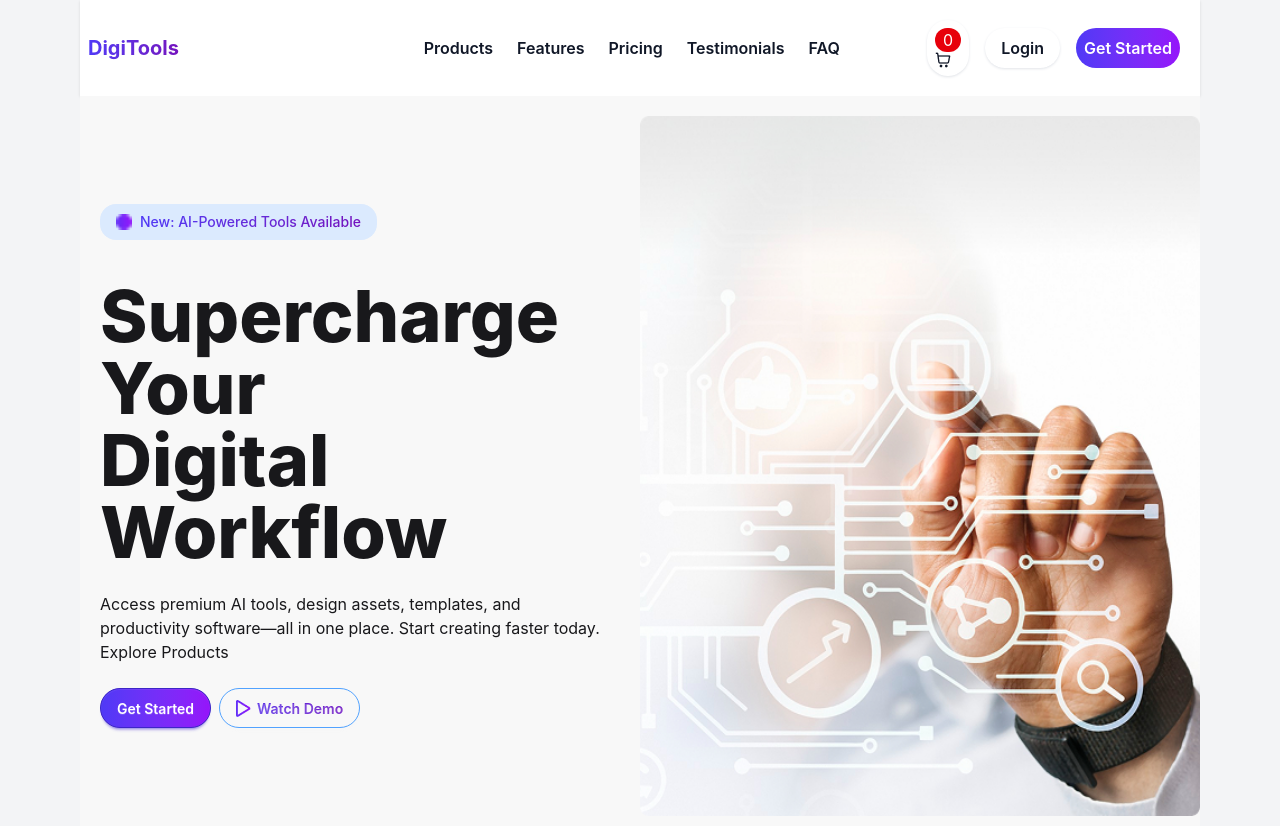
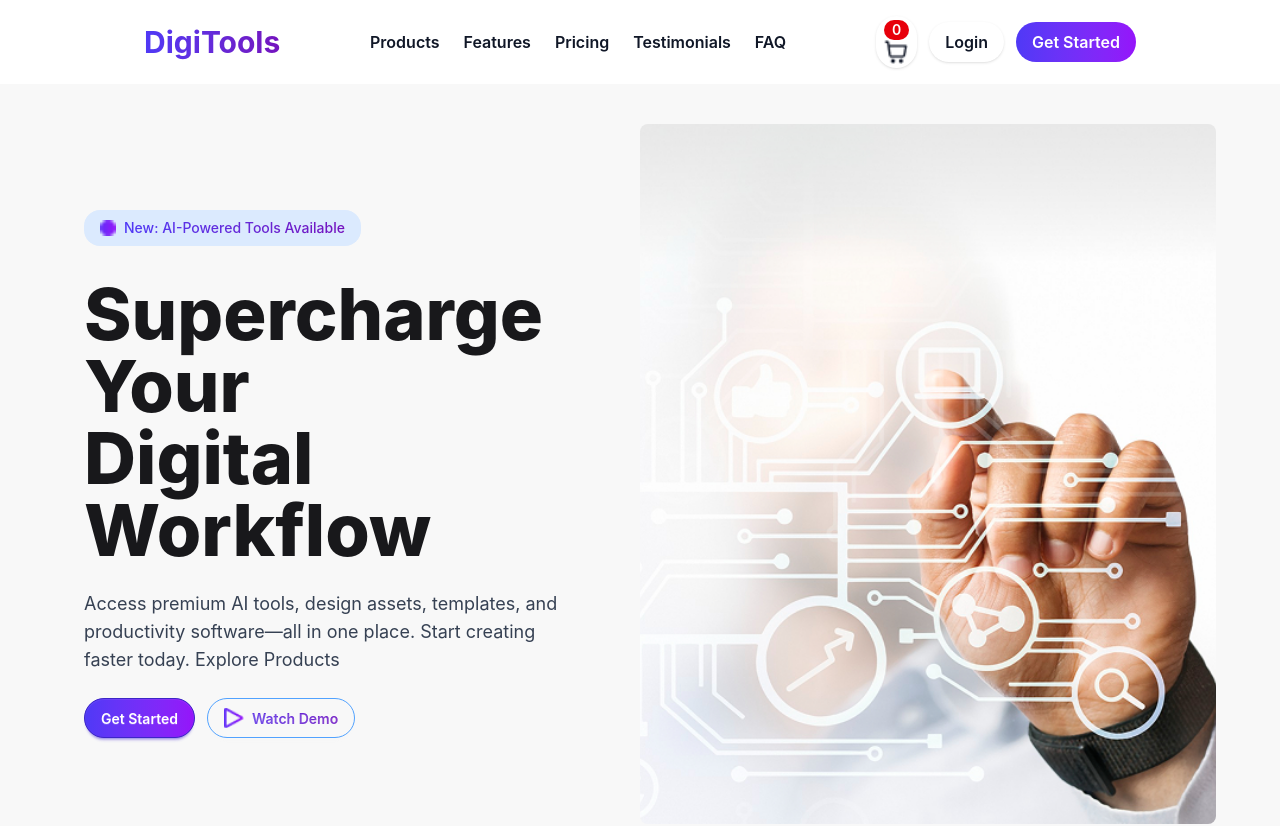
Before and after one commit to mhk432/Digital-Tools-Buying-Website-B-13, a React (Vite) app: page / in a window 1280 px wide. Shown: the top 826 px of the page. Built offline with nearby package versions, Linux system fonts and the light colour scheme.

Commit message:
added recponcive

```diff
--- a/src/App.jsx
+++ b/src/App.jsx
@@ -9,6 +9,8 @@ import Products from './components/products/Products'
 import { ToastContainer } from 'react-toastify'
 import TransparentPricing from './components/Transparent Pricing/TransparentPricing'
 import RedayTranceFrom from './components/RedytoTranceFrom/RedayTranceFrom'
+import Footer from './components/Footer'
+
 
 
 
@@ -37,6 +39,8 @@ function App() {
       <TransparentPricing></TransparentPricing>
       <RedayTranceFrom></RedayTranceFrom>
 
+          <Footer></Footer>
+
 
            <ToastContainer />
 
--- /dev/null
+++ b/src/components/Footer.jsx
@@ -0,0 +1,86 @@
+import React from 'react';
+
+import instra from '../assets/Instagram (1).png'
+import x from '../assets/fi_5968958.png'
+
+
+const Footer = () => {
+  return (
+    <div className=' '>
+      <div className=' bg-black'>
+
+        <footer className=" footer sm:footer-horizontal
+      overflow-hidden    p-20">
+          <aside>
+            <h1 className='text-4xl font-bold text-white mb-2'>DigiTools</h1>
+            <p className=' text-white'>
+              Premium digital tools for creators, <br /> professionals,
+              and businesses. Work smarter <br /> with our suite of powerful tools.
+            </p>
+          </aside>
+          <nav>
+            <h6 className="text-white footer-title text-xl">Product</h6>
+            <a className=" text-white link link-hover">Features</a>
+            <a className=" text-white link link-hover">Pricing</a>
+            <a className=" text-white link link-hover">Integrations</a>
+            <a className=" text-white link link-hover ">Templates</a>
+          </nav>
+          <nav>
+            <h6 className="footer-title text-white text-xl">Company</h6>
+            <a className="text-white link link-hover">About us</a>
+            <a className="text-white link link-hover">Contact</a>
+            <a className="text-white link link-hover">Blog</a>
+            <a className="text-white link link-hover">Press</a>
+
+          </nav>
+          <nav>
+            <h6 className="footer-title text-white text-xl">Resources</h6>
+            <a className="text-white link link-hover">Documentation</a>
+            <a className="text-white link link-hover">Community</a>
+            <a className="text-white link link-hover">Help Center</a>
+          </nav>
+
+          <nav className='  '>
+            <a className="link link-hover text-2xl text-white">Social Links</a>
+
+            <div className='flex gap-4 mt-2 '>
+              <a href=""><img src={instra} alt="" className='bg-white p-2 rounded-full w-max' /></a>
+              <a href=""><img className='bg-white p-2 rounded-full w-max' src={x} alt="" /></a>
+              <a href=""> <svg
+                xmlns="http://www.w3.org/2000/svg"
+                width="35"
+                height="35"
+                viewBox="0 0 24 24"
+                className=" bg-white p-2 rounded-full w-max">
+                <path
+                  d="M9 8h-3v4h3v12h5v-12h3.642l.358-4h-4v-1.667c0-.955.192-1.333 1.115-1.333h2.885v-5h-3.808c-3.596 0-5.192 1.583-5.192 4.615v3.385z"></path>
+              </svg></a>
+            </div>
+
+
+          </nav>
+
+        </footer>
+        <div className="pb-5 divider divider-start px-20
+         before:bg-gray-500 after:bg-gray-500 text-white">
+
+        </div >
+          <div className='pb-20 flex px-20 justify-between items-center gap-4 text-gray-200 '>
+            <div>
+               <p className='text-center text-sm text-gray-200'>Copyright © 2026 - All right reserved by DigiTools Ltd</p>
+
+            </div>
+            <div className='flex gap-2'>
+              <p>Privacy Policy </p>
+              <p>Policy </p>
+              <p>Cookies</p>
+            </div>
+          </div>
+
+
+      </div>
+    </div>
+  );
+};
+
+export default Footer;
--- a/src/components/RedytoTranceFrom/RedayTranceFrom.jsx
+++ b/src/components/RedytoTranceFrom/RedayTranceFrom.jsx
@@ -4,7 +4,7 @@ const RedayTranceFrom = () => {
     return (
         <div className=' bg-gradient-to-r
           from-[#4F39F6] to-[#9514FA]'>
-            <div className='mx-auto text-center my-10 p-10 mx-20
+            <div className='mx-auto text-center  p-10 mx-20
              '>
                    <h1 className='text-4xl font-extrabold
                    text-center text-white'>Ready to Transform Your Digital Workflow</h1>
--- a/src/components/axtraCard/ExtraCard.jsx
+++ b/src/components/axtraCard/ExtraCard.jsx
@@ -3,22 +3,27 @@ import React from 'react';
 
 const ExtraCard = () => {
     return (
-        <div className='bg-gradient-to-r from-[#4F39F6] to-[#7412be]
-         '>
-            <div className='mx-20 flex text-center justify-between px-30 py-20'>
-                <div className=''>
-              <h2 className='text-5xl font-extrabold text-white' >50K+</h2>
+       <div className="bg-gradient-to-r from-[#4F39F6] to-[#7412be]">
+  <div className=" mx-auto px-4 sm:px-8 lg:px-40 py-12 sm:py-20 flex flex-col sm:flex-row justify-between text-center gap-10 sm:gap-0">
 
-                    <p  className='text-2xl text-white font-medium'>Active Users</p>
+    {/* Active Users */}
+    <div>
+      <h2 className="text-4xl sm:text-5xl font-extrabold text-white">50K+</h2>
+      <p className="text-xl sm:text-2xl text-white font-medium">Active Users</p>
     </div>
+
+    {/* Premium Tools */}
     <div>
-                    <h2 className='text-5xl font-extrabold text-white' >200K+</h2>
-                    <p  className='text-2xl text-white font-medium'>Premium Tools</p>
+      <h2 className="text-4xl sm:text-5xl font-extrabold text-white">200K+</h2>
+      <p className="text-xl sm:text-2xl text-white font-medium">Premium Tools</p>
     </div>
+
+    {/* Rating */}
     <div>
-                    <h2 className='text-5xl font-extrabold text-white'>4.9</h2>
-                    <p className='text-2xl text-white font-medium'>Rating</p>
+      <h2 className="text-4xl sm:text-5xl font-extrabold text-white">4.9</h2>
+      <p className="text-xl sm:text-2xl text-white font-medium">Rating</p>
     </div>
+
   </div>
 </div>
     );
--- a/src/components/banner/Banner.jsx
+++ b/src/components/banner/Banner.jsx
@@ -5,40 +5,50 @@ import Reactangele from '../../assets/Rectangle 4.png'
 
 const Banner = () => {
     return (
-        <div className=" bg-base-200 mx-20">
-            <div className=" flex items-center justify-between
-             flex-col lg:flex-row-reverse gap-2  py-5">
+       <div className="bg-base-200">
+  <div className=" mx-auto px-4 sm:px-8 lg:px-16 py-10 flex flex-col lg:flex-row-reverse items-center gap-8">
+
+    {/* Banner Image */}
     <img
       src={banner}
-                    className="rounded-lg w-2/4 h-[700px]" />
+      alt="Banner"
+      className="rounded-lg w-full lg:w-1/2 h-auto lg:h-[700px] object-cover"
+    />
 
-                <div className='p-5 space-y-10   w-3/6'>
+    {/* Content */}
+    <div className="w-full lg:w-1/2 p-5 space-y-8">
 
-
+      {/* New AI Tools Button */}
       <div>
-                        <button className="   bg-blue-100 transition flex items-center gap-2 px-4 py-2 rounded-2xl text-sm font-medium">
-                            <img src={Reactangele} alt="" className="w-4 h-4 " />
-                           <span className='bg-gradient-to-r from-[#4F39F6] to-[#7412be]
-        bg-clip-text text-transparent'> New: AI-Powered Tools Available</span>
+        <button className="bg-blue-100 transition flex items-center gap-2 px-4 py-2 rounded-2xl text-sm font-medium">
+          <img src={Reactangele} alt="Icon" className="w-4 h-4" />
+          <span className="bg-gradient-to-r from-[#4F39F6] to-[#7412be] bg-clip-text text-transparent">
+            New: AI-Powered Tools Available
+          </span>
         </button>
       </div>
 
-                    <div className=''>
-                        <h1 className="text-7xl font-extrabold  ">Supercharge Your <br /> Digital Workflow </h1>
-                    <p className="py-6 ">
+      {/* Headline */}
+      <div>
+        <h1 className="text-4xl sm:text-5xl lg:text-7xl font-extrabold">
+          Supercharge Your <br /> Digital Workflow
+        </h1>
+        <p className="py-4 sm:py-6 text-gray-700 text-base sm:text-lg">
           Access premium AI tools, design assets, templates, and productivity
-                        software—all in one place. Start creating faster today.
+          software—all in one place. Start creating faster today. Explore Products
+        </p>
 
-                        Explore Products
-                    </p>
-                    <div className=' flex gap-2'>
-                        <button className="btn btn-primary
-         rounded-full text-white font-semibold bg-gradient-to-r
-          from-[#4F39F6] to-[#9514FA]">Get Started</button>
-                        <button className='btn rounded-full border border-blue-400 bg-gradient-to-r from-[#4F39F6] to-[#7412be]
-        bg-clip-text text-transparent'><img src={playButton} alt="" /> Watch Demo</button>
+        {/* Buttons */}
+        <div className="flex flex-col sm:flex-row gap-3">
+          <button className="btn btn-primary rounded-full text-white font-semibold bg-gradient-to-r from-[#4F39F6] to-[#9514FA]">
+            Get Started
+          </button>
+          <button className="btn rounded-full border border-blue-400 bg-gradient-to-r from-[#4F39F6] to-[#7412be] bg-clip-text text-transparent flex items-center gap-2">
+            <img src={playButton} alt="Play" className="w-5 h-5" /> Watch Demo
+          </button>
         </div>
       </div>
+
     </div>
   </div>
 </div>
--- a/src/components/navbar/Navbar.jsx
+++ b/src/components/navbar/Navbar.jsx
@@ -4,68 +4,60 @@ const Navbar = ({ count }) => {
 
 
   return (
-    <div className="flex justify-between bg-base-100 shadow-sm mx-20">
-      <div className="navbar-start ">
-        <div className="dropdown">
-          <div tabIndex={0} role="button" className="btn btn-ghost lg:hidden">
-            <svg xmlns="http://www.w3.org/2000/svg"
-              className="h-5 w-5" fill="none"
+   <div className="bg-base-100 shadow-sm lg:px-20">
+  <div className=" mx-auto   lg:px-16 flex items-center justify-between lg:py-4">
 
-              viewBox="0 0 24 24" stroke="currentColor">
-              <path strokeLinecap="round"
-                strokeLinejoin="round" strokeWidth="2"
-                d="M4 6h16M4 12h8m-8 6h16" /> </svg>
-          </div>
-          <ul
-            tabIndex="-1"
-            className="menu menu-sm dropdown-content bg-base-100 rounded-box z-1 mt-3 w-52 p-2 shadow">
+    {/* Left / Logo + Mobile Dropdown */}
+    <div className="flex items-center gap-4">
+      {/* Mobile Menu */}
+      <div className="dropdown lg:hidden">
+        <label tabIndex={0} className="btn btn-ghost p-2">
 
+        </label>
+        <ul tabIndex={-1} className="menu menu-sm dropdown-content bg-base-100 rounded-box mt-2 w-52 p-2 shadow z-10">
           <li>
-              <a>Parent</a>
-              <ul className="p-2">
-                <li><a>Products</a></li>
+            <a>Products</a>
+          </li>
           <li><a>Features</a></li>
           <li><a>Pricing</a></li>
           <li><a>Testimonials</a></li>
           <li><a>FAQ</a></li>
-
-              </ul>
-            </li>
-
         </ul>
       </div>
-        <a className=" ml-2 text-xl font-bold
-        bg-gradient-to-r from-[#4F39F6] to-[#7412be]
-        bg-clip-text text-transparent">DigiTools</a>
-      </div>
-      <div className="navbar-center hidden lg:flex">
-        <ul className="menu menu-horizontal px-1">
 
-          <li className='text-[16px] font-semibold text-[#101727]'><a>Products</a></li>
-          <li className='text-[16px] font-semibold text-[#101727]'><a>Features</a></li>
-          <li className='text-[16px] font-semibold text-[#101727]'><a>Pricing</a></li>
-          <li className='text-[16px] font-semibold text-[#101727]'><a>Testimonials</a></li>
-          <li className='text-[16px] font-semibold text-[#101727]'><a>FAQ</a></li>
-
-        </ul>
-      </div>
-      <div className="navbar-end gap-4 p-5">
-        <div className='px-2 shadow p-2
-        shadow-b shadow-gray-200 rounded-full'>
-
-            <p className='text-white px-2  rounded-full bg-red-600 '>{count}</p>
-
-          <img src={logo} className=' ' alt="" />
+      {/* Logo */}
+      <a className="text-3xl font-bold bg-gradient-to-r from-[#4F39F6] to-[#7412be] bg-clip-text text-transparent">
+        DigiTools
+      </a>
     </div>
 
-        <button className='text-[16px]
-        font-semibold text-[#101727] px-4 py-2 shadow
-        shadow-b shadow-gray-200
-        rounded-full hover-3d '>Login</button>
-        <a className=" text-white font-semibold
-        rounded-full p-2 bg-gradient-to-r
+    {/* Center Menu (Desktop) */}
+    <div className="hidden md:block lg:flex space-x-6">
+      <a className="text-[16px] font-semibold text-[#101727] hover:text-purple-600">Products</a>
+      <a className="text-[16px] font-semibold text-[#101727] hover:text-purple-600">Features</a>
+      <a className="text-[16px] font-semibold text-[#101727] hover:text-purple-600">Pricing</a>
+      <a className="text-[16px] font-semibold text-[#101727] hover:text-purple-600">Testimonials</a>
+      <a className="text-[16px] font-semibold text-[#101727] hover:text-purple-600">FAQ</a>
+    </div>
 
-          from-[#4F39F6] to-[#9514FA] ">Get Started</a>
+    {/* Right / Cart + Buttons */}
+    <div className="flex items-center gap-3">
+      {/* Cart + Logo */}
+      <div className=" gap-2 px-2 py-1 bg-white shadow rounded-full">
+        <p className="text-white px-2 rounded-full bg-red-600 text-sm font-semibold">{count}</p>
+        <img src={logo} alt="Logo" className="w-6 h-6" />
+      </div>
+
+      {/* Login */}
+      <button className="hidden md:block lg:block text-[16px] font-semibold text-[#101727] px-4 py-2 rounded-full shadow hover:scale-105 transition-transform duration-200">
+        Login
+      </button>
+
+      {/* Get Started */}
+      <a className="hidden md:block lg:block  text-white font-semibold rounded-full px-4 py-2 bg-gradient-to-r from-[#4F39F6] to-[#9514FA]">
+        Get Started
+      </a>
+    </div>
   </div>
 </div>
   );
--- a/src/components/ui-card/Card.jsx
+++ b/src/components/ui-card/Card.jsx
@@ -8,7 +8,9 @@ const Card = ({ products, setCount, selectedProducts, setSelectedProducts }) =>
 
   const handleAddToCart = () => {
 
-    toast.success(`${products.name}added to cart successfully!` );
+    toast.success(`${products.name}added to cart successfully!`),{
+       position: "top-right",
+    };
     if (clicked) return;
     setCount(count => count + 1);
     setClicked(true);
@@ -65,12 +67,17 @@ const Card = ({ products, setCount, selectedProducts, setSelectedProducts }) =>
 
         </ul>
         <div className="mt-6">
-          <button className={`btn btn-block rounded-full bg-gradient-to-r
-          from-[#4F39F6] to-[#9514FA] text-white shadow ${
-    clicked ? "bg-green-500 text-white" : ""
-  }`}
+          <button
+            className={`btn btn-block rounded-full text-white shadow h-12
+       ${clicked
+                ? "bg-green-500 scale-95 transition-transform duration-2000"
+                : "bg-gradient-to-r from-[#4F39F6] to-[#9514FA]"
+              }`}
             onClick={handleAddToCart}
-            disabled={clicked}> {clicked ? "Added-to-Cart" : "Buy Now"}</button>
+            disabled={clicked}
+          >
+            {clicked ? "Added to Cart" : "Buy Now"}
+          </button>
         </div>
       </div>
 
```
Also changed, not shown: src/assets/Instagram (1).png (added), src/assets/fi_5968958.png (added). Lines whose indentation alone changed are shown as unchanged.
